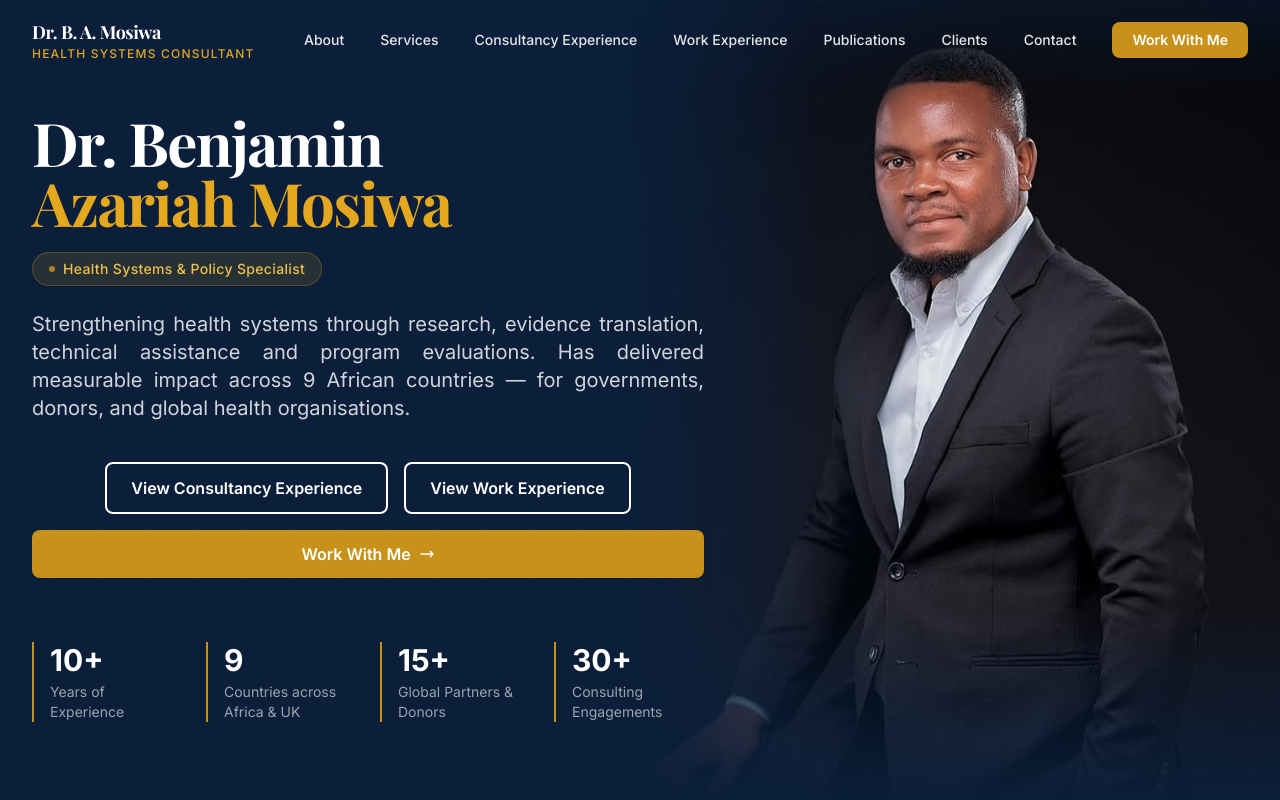
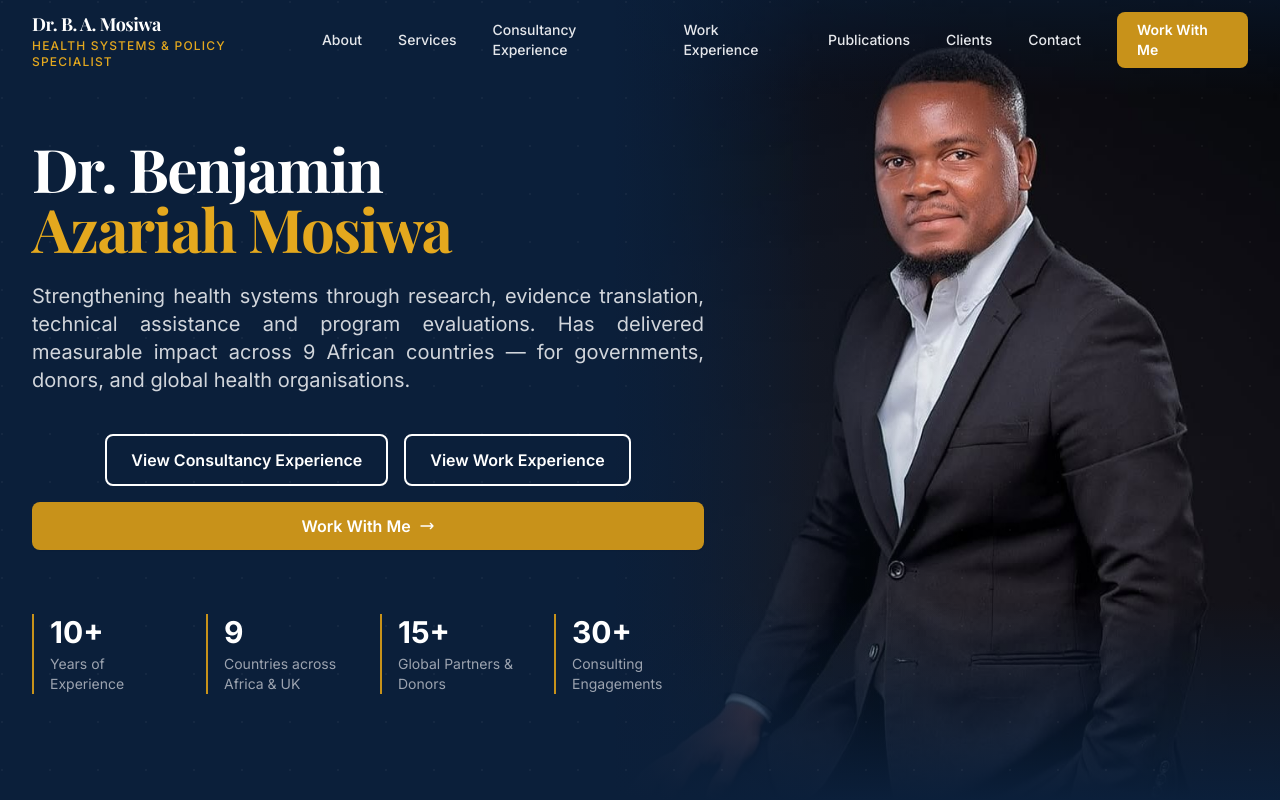
Before and after one commit to bmosiwa-hub/dr-mosiwa-website, a Next.js app: page / in a window 1280 px wide. Shown: the top 800 px of the page. Built offline with nearby package versions, Linux system fonts and the light colour scheme; a web font is replaced by a local one.

Commit message:
Move specialist tag to navbar, remove from hero

```diff
--- a/src/app/page.tsx
+++ b/src/app/page.tsx
@@ -51,14 +51,6 @@ export default function HomePage() {
               Dr. Benjamin<br />
               <span className="text-gold-400">Azariah Mosiwa</span>
             </h1>
-
-            {/* Specialist badge — sits under the name */}
-            <div className="inline-flex items-center gap-2 px-4 py-1.5 rounded-full bg-gold-500/15 border border-gold-500/30 mt-5">
-              <span className="w-1.5 h-1.5 rounded-full bg-gold-400 animate-pulse" />
-              <span className="text-gold-300 text-sm font-medium tracking-wide">
-                Health Systems & Policy Specialist
-              </span>
-            </div>
 
             <p className="mt-6 text-lg md:text-xl text-gray-300 leading-relaxed">
               Strengthening health systems through research, evidence translation, technical assistance and program evaluations. Has delivered measurable impact across 9 African countries — for governments, donors, and global health organisations.
--- a/src/components/Header.tsx
+++ b/src/components/Header.tsx
@@ -46,7 +46,7 @@ export default function Header() {
               Dr. B. A. Mosiwa
             </span>
             <span className="text-gold-400 text-xs font-medium tracking-widest uppercase">
-              Health Systems Consultant
+              Health Systems & Policy Specialist
             </span>
           </Link>
 
```
